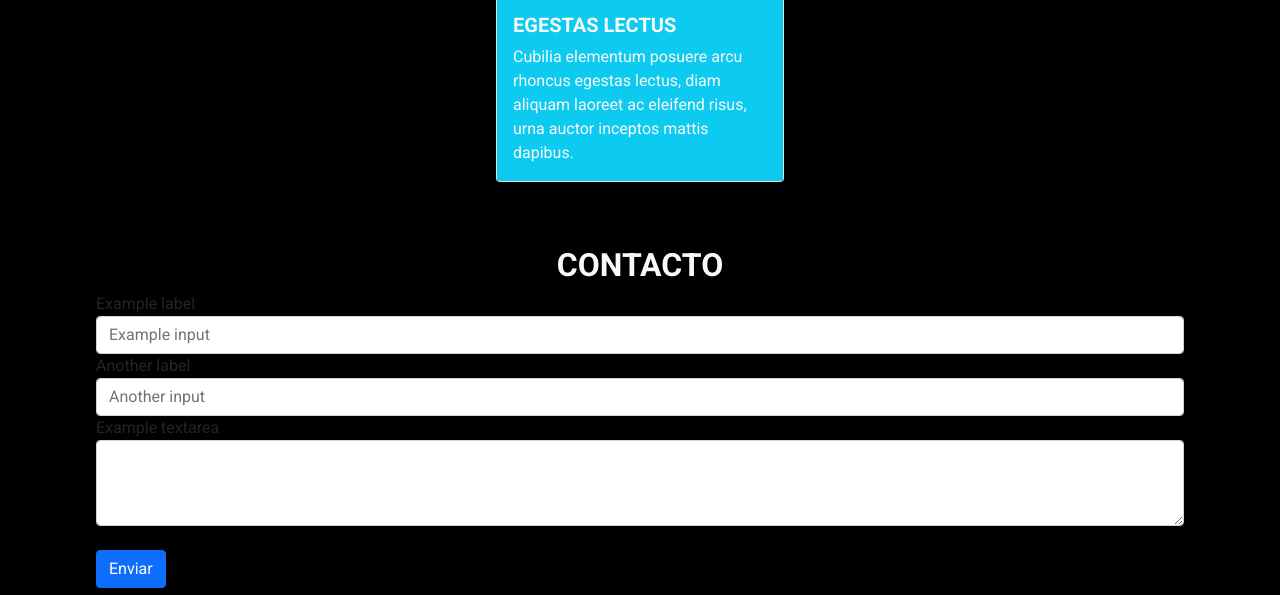
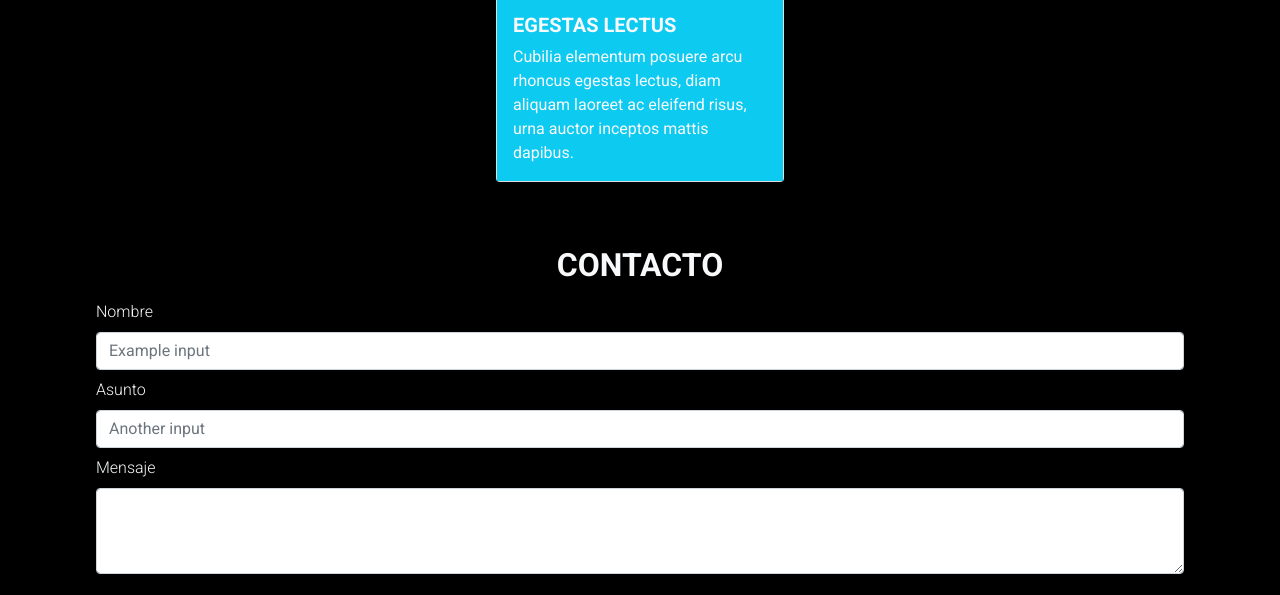
Before and after one commit to NicolasR1/viajeschiletest1, a plain HTML site: page index.html in a window 1280 px wide. Shown: the part 2251-2846 px from the top of the page. Drawn offline with nearby package versions, Linux system fonts and the light colour scheme.

Commit message:
Ajustes adicionales de padding y coloreado de fuente en sección form v1.3

```diff
--- a/index.html
+++ b/index.html
@@ -115,15 +115,15 @@
       <h2 class="text-center text-light fw-bold">CONTACTO</h2>
       <form>
         <div class="form-group">
-          <label for="formGroupExampleInput">Example label</label>
+          <label for="formGroupExampleInput" class="text-light fw-light py-2">Nombre</label>
           <input type="text" class="form-control" id="formGroupExampleInput" placeholder="Example input">
         </div>
         <div class="form-group">
-          <label for="formGroupExampleInput2">Another label</label>
+          <label for="formGroupExampleInput2" class="text-light fw-light py-2">Asunto</label>
           <input type="text" class="form-control" id="formGroupExampleInput2" placeholder="Another input">
         </div>
         <div class="form-group">
-          <label for="exampleFormControlTextarea1">Example textarea</label>
+          <label for="exampleFormControlTextarea1" class="text-light fw-light py-2">Mensaje</label>
           <textarea class="form-control" id="exampleFormControlTextarea1" rows="3"></textarea>
         </div>
         <a href="#" class="btn btn-primary my-4 " data-bs-toggle="tooltip" data-bs-placement="bottom" title="Envianos tu mensaje" id="enviar">Enviar</a>
```
